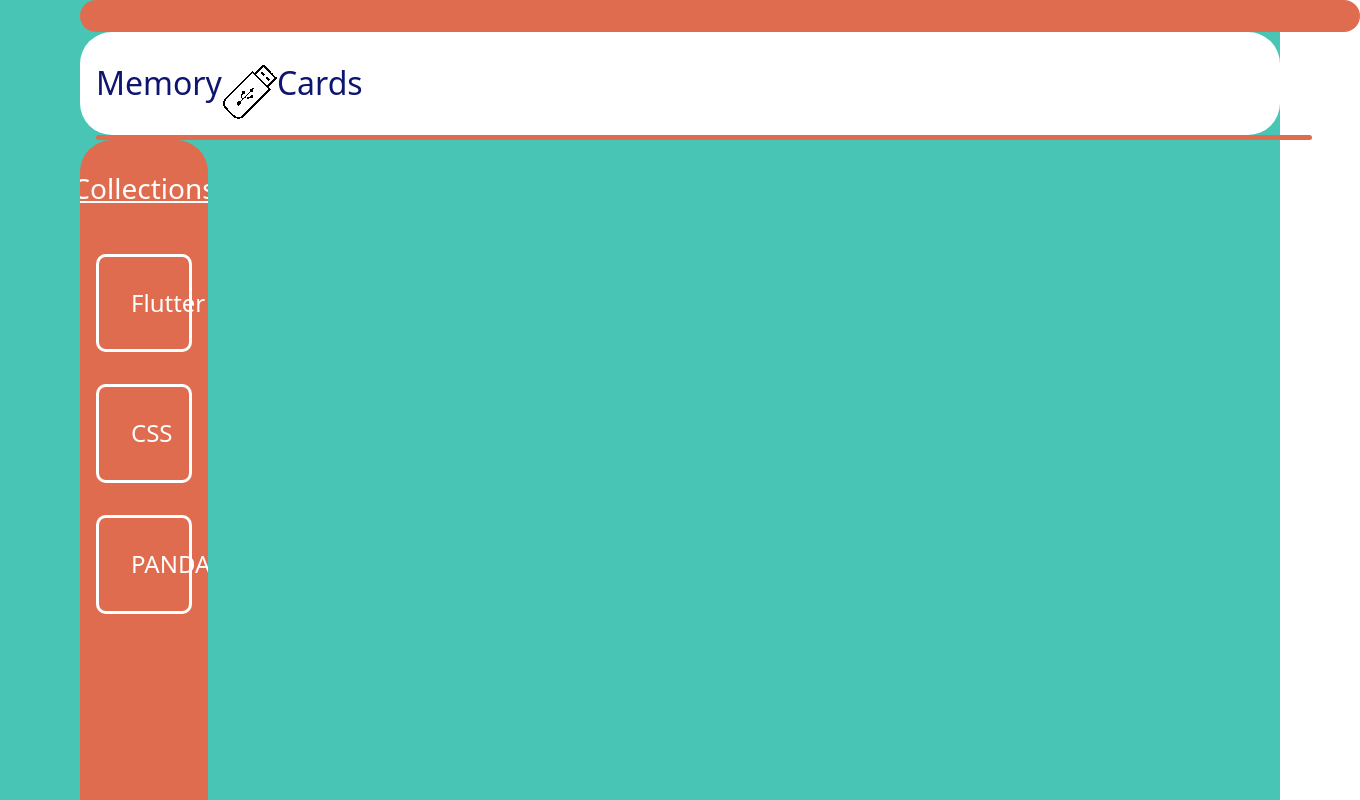
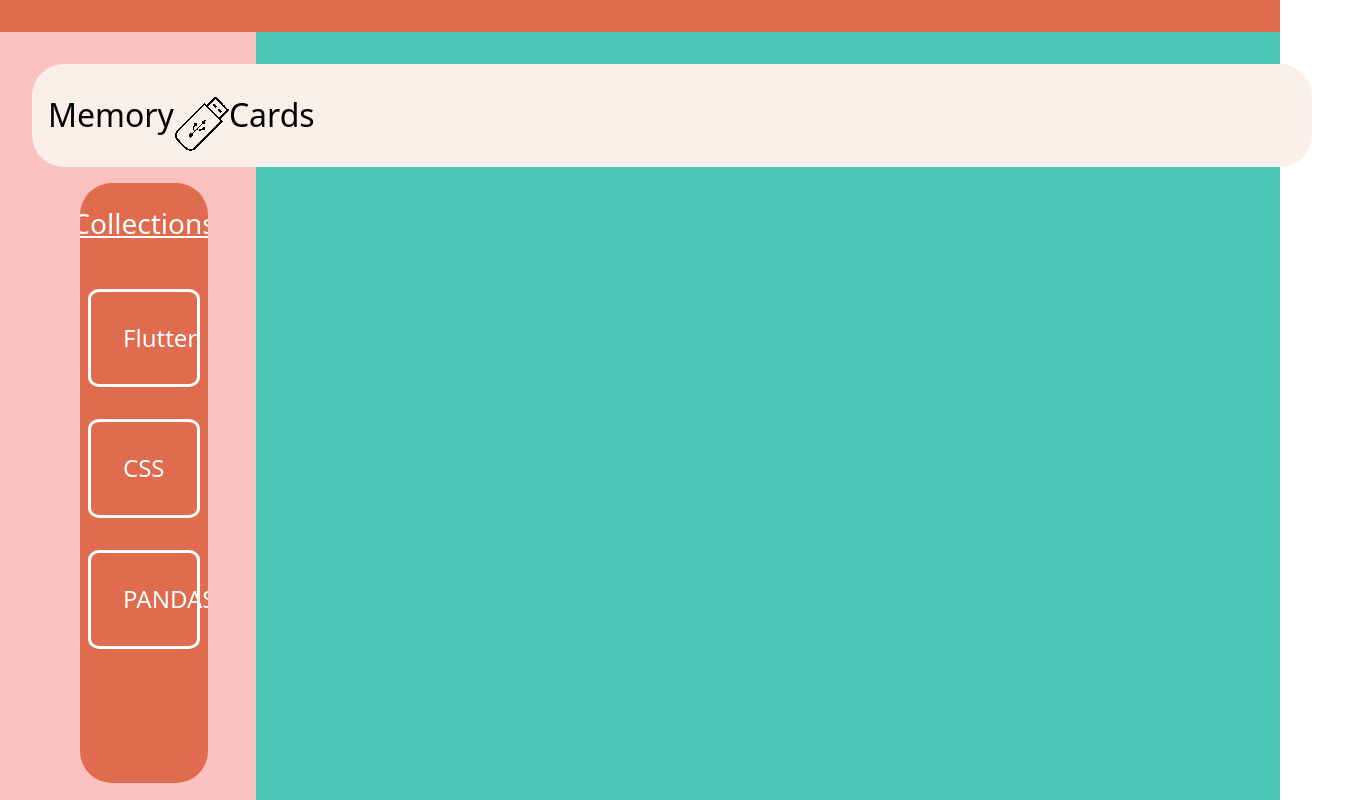
Before and after one commit to em-twines/flashcards, a React (Create React App) app: page / in a window 1280 px wide. Shown: the top 800 px of the page, 1360 px wide, since content can reach past the window. Built offline with nearby package versions, Linux system fonts and the light colour scheme.

Commit message:
fixed sidebar fomatting, beginning functional coding

```diff
--- a/src/App.css
+++ b/src/App.css
@@ -1,45 +1,69 @@
 .App{
-  background-color: #49c5b6
+  background-color: #49c5b6;
+  position: relative;
+  /* font-family:Arial, Helvetica, sans-serif; */
 }
 
-.line{
-  height: 5px;
-  width: 95vw;
-  background-color:#DF6C4F;
-  margin-left: 6rem;
-  border-radius: 5rem;;
+.font-face-gm{
+    font-family: 'Freedom';
 
 }
+
+
+.sidebar-container{
+  position: relative;
+  width: 20vw;
+  height: 100vh;
+  background-color: #f9c1c0;
+  z-index: 0;
+}
+
+/* .line{
+  position: relative;
+  height: 5px;
+  width: 100vw;
+  background-color:#DF6C4F;
+  margin-left: 4rem;
+  border-radius: 5rem;
+  z-index: 2;
+
+} */
 
 .top-line{
   height: 2rem;
   width: 100vw;
   background-color: #DF6C4F;
-  margin-left: 5rem;
-  border-radius: 2rem;;
 
 }
 .logo{
   display: flex;
   padding: 1rem;
-  margin-left: 5rem;
+  margin-left: 2rem;
+  margin-right: 3rem;
   padding-top: 2rem;
-  background-color: white;
-  color:rgb(14, 21, 112);
+  width: 100vw;
+  background-color:#faf0e9;
+  color:rgb(0, 0, 0);
   border-radius: 2rem;
+  margin-top: 2rem;
+  border-color: #DF6C4F;
+  border-width: 5px;
+
 }
 
 .sidebar{
   display: flex;
   flex-direction: column;
   margin-left: 5rem;
-  padding: 1rem;
+  padding: 1vh;
   width: 10vw;
-  height: 100vh;
+  height: 75vh;
   background-color: #DF6C4F;
   overflow: hidden;
+  margin-top: 2vh;
   border-radius: 2rem;
 }
+
 
 .collection-title{
   display: flex;
--- a/src/App.js
+++ b/src/App.js
@@ -10,8 +10,13 @@ import Collection from './Components/Sidebar/CollectionContainer/Collection.jsx'
 import CollectionsContainer from './Components/Sidebar/CollectionContainer/CollectionContainer.jsx';
 import Header from './Components/Header/Header.jsx';
 import Sidebar from './Components/Sidebar/Sidebar.jsx';
+import FontFace from './Components/FontFace/FontFace';
 
 import "bootstrap/dist/css/bootstrap.css";
+import './Components/FontFace/Fonts/Freedom.ttf'
+import './index.css';
+
+
 import React, { useState, useEffect } from "react";
 
 
@@ -23,10 +28,12 @@ import React, { useState, useEffect } from "react";
 
 function App() {
   return (
-    <div className="App">
+
+    <div className = "App">
+      <div className  ='sidebar-container'>
         <Header/>
         <Sidebar/>
-
+      </div>
     </div>
   );
 }
--- /dev/null
+++ b/src/Components/FontFace/FontFace.jsx
@@ -0,0 +1,13 @@
+import React from 'react'
+
+export default function FontFace() {
+  return (
+    <div>
+        <div className="card">
+        <div className="font-face-gm">
+
+    </div>
+    </div>
+    </div>
+  )
+}
--- /dev/null
+++ b/src/index.css
@@ -0,0 +1,5 @@
+@font-face{
+    font-family: 'Freedom';
+    src: local('Freedom'), url('/src/Components/FontFace/Fonts/Freedom.ttf') format('truetype');
+    font-weight: bold;
+  }
--- a/src/index.js
+++ b/src/index.js
@@ -1,6 +1,8 @@
 import React from 'react';
 import ReactDOM from 'react-dom/client';
 import App from './App';
+import './Components/FontFace/Fonts/Freedom.ttf'
+import './index.css';
 
 const root = ReactDOM.createRoot(document.getElementById('root'));
 root.render(
```
Also changed, not shown: src/Components/FontFace/Fonts/Freedom.ttf (added).
